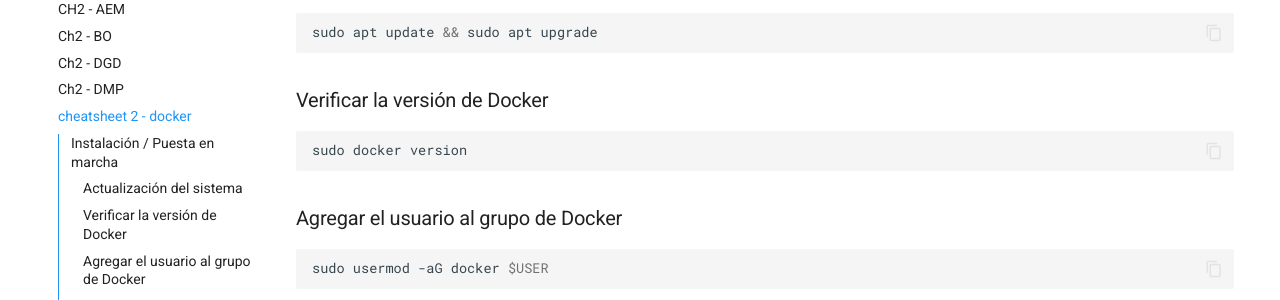
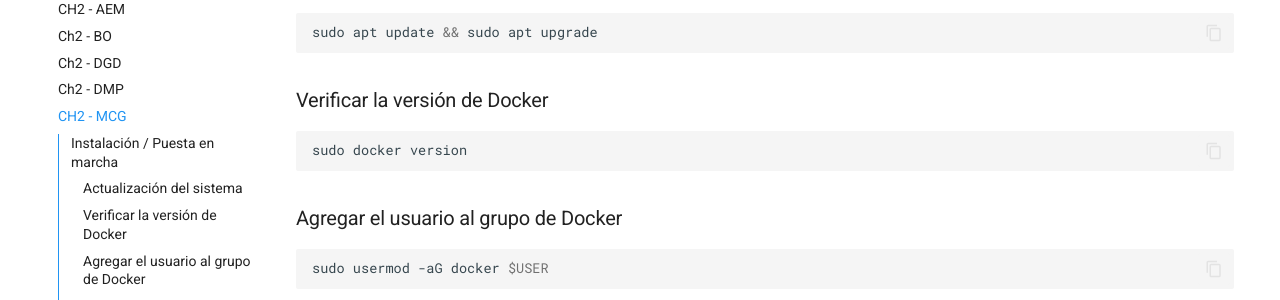
Before and after one commit to jmunozji/DAW24_25_tasks, an MkDocs documentation site: the page built from docs/Ud2/Ch2_MCG.md, in a window 1280 px wide. Shown: the part 264-564 px from the top of the page. Built offline with MkDocs 1.6.1 and Material for MkDocs 9.7.7, drawn with Linux system fonts in a browser that asks for light colours.

Commit message:
Update Ch2_MCG.md

```diff
--- a/docs/Ud2/Ch2_MCG.md
+++ b/docs/Ud2/Ch2_MCG.md
@@ -1,5 +1,5 @@
 ---
-title: 'cheatsheet 2 - docker'
+title: 'CH2 - MCG'
 ---
 
 # Cheatsheet de Docker
```
